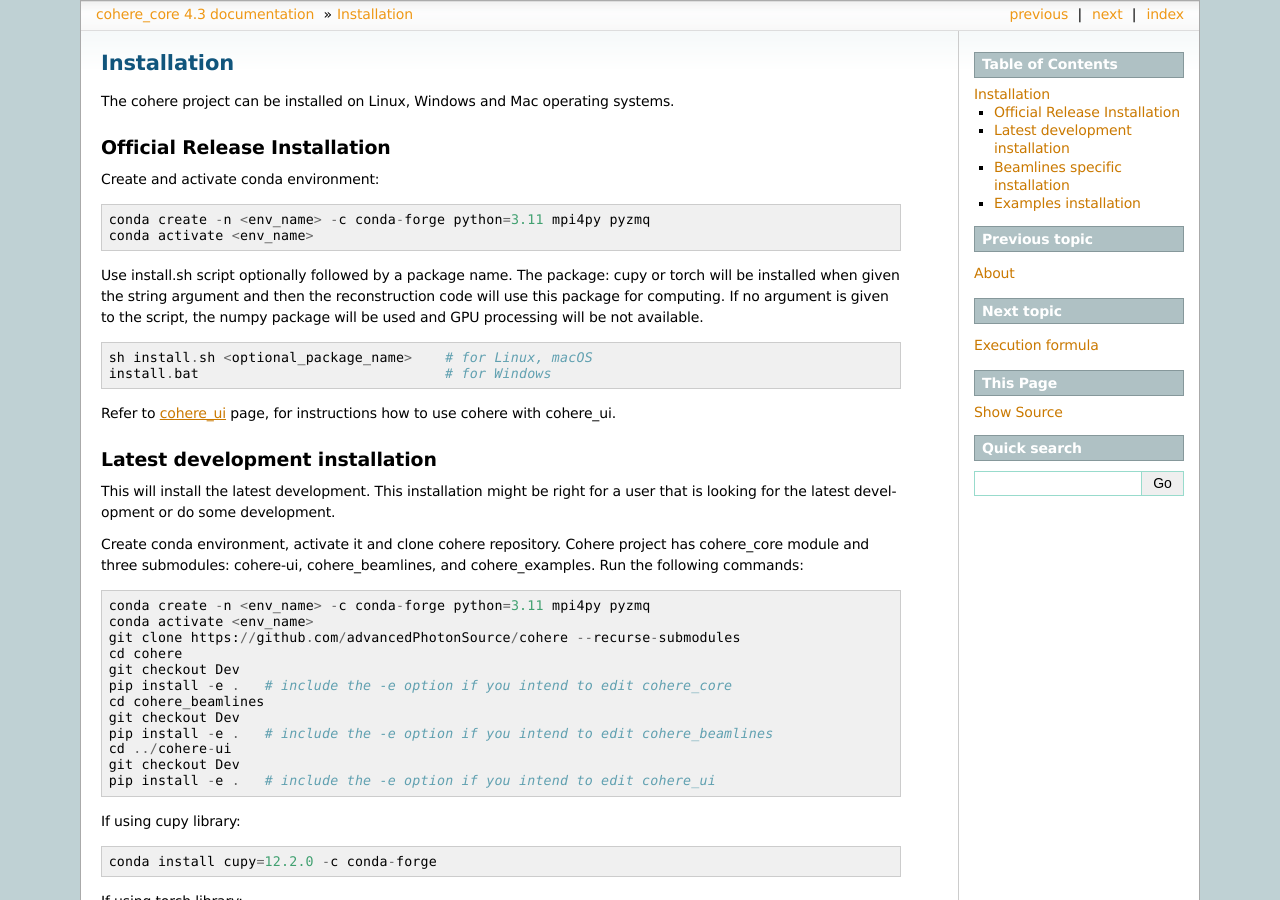
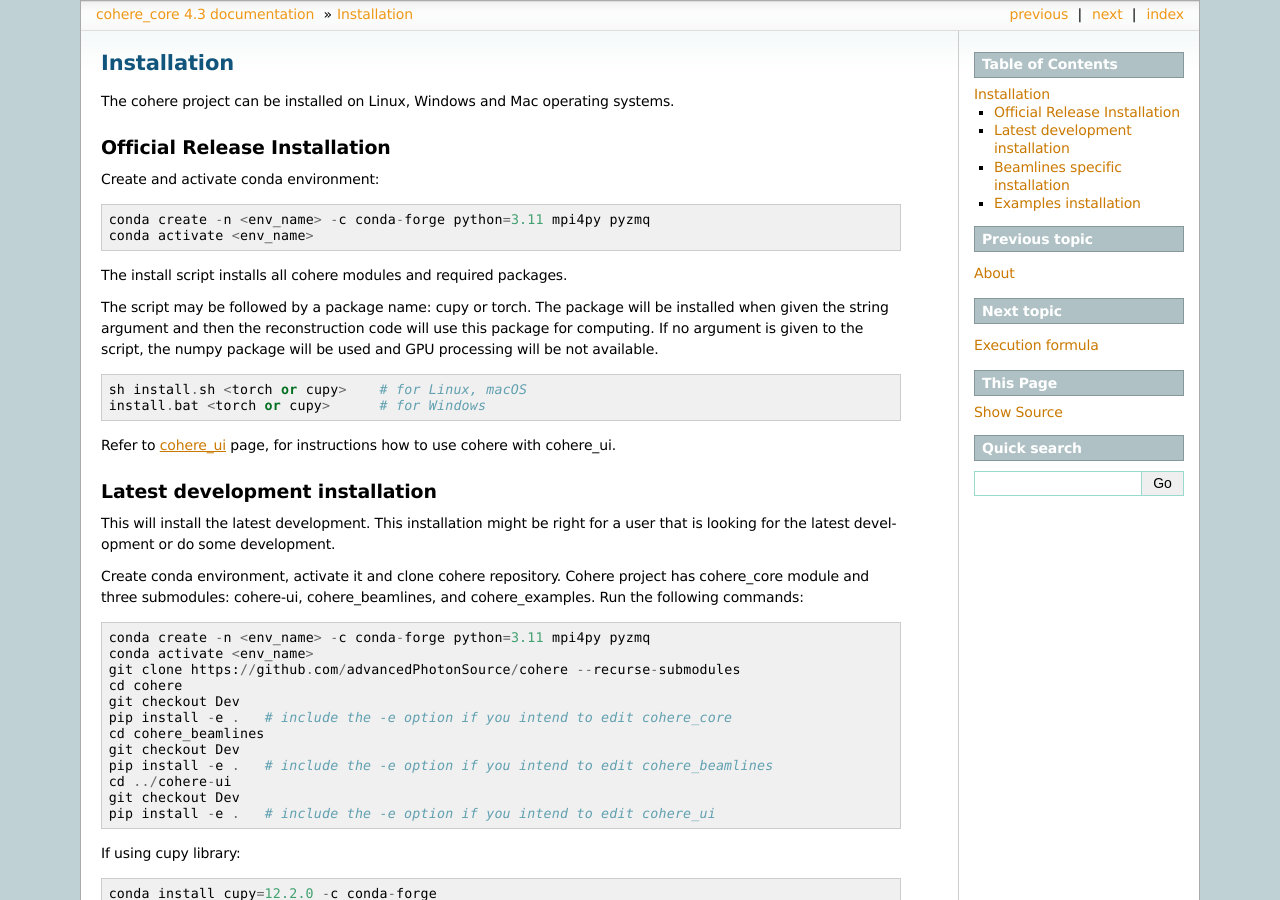
Before and after one commit to AdvancedPhotonSource/cohere, a Sphinx documentation site: the page built from docs/source/installation.rst, in a window 1280 px wide and 900 px high. Built offline with Sphinx 7.4.7, drawn with Linux system fonts in a browser that asks for light colours.

Commit message:
revised installation instruction

```diff
--- a/docs/source/installation.rst
+++ b/docs/source/installation.rst
@@ -10,10 +10,12 @@
     conda create -n <env_name> -c conda-forge python=3.11 mpi4py pyzmq
     conda activate <env_name>
 
-Use install.sh script optionally followed by a package name. The package: cupy or torch will be installed when given the string argument and then the reconstruction code will use this package for computing. If no argument is given to the script, the numpy package will be used and GPU processing will be not available. ::
+The install script installs all cohere modules and required packages.
 
-    sh install.sh <optional_package_name>    # for Linux, macOS
-    install.bat                              # for Windows
+The script may be followed by a package name: cupy or torch. The package will be installed when given the string argument and then the reconstruction code will use this package for computing. If no argument is given to the script, the numpy package will be used and GPU processing will be not available. ::
+
+    sh install.sh <torch or cupy>    # for Linux, macOS
+    install.bat <torch or cupy>      # for Windows
 
 Refer to :ref:`api_cohere_ui` page, for instructions how to use cohere with cohere_ui.
 
```
